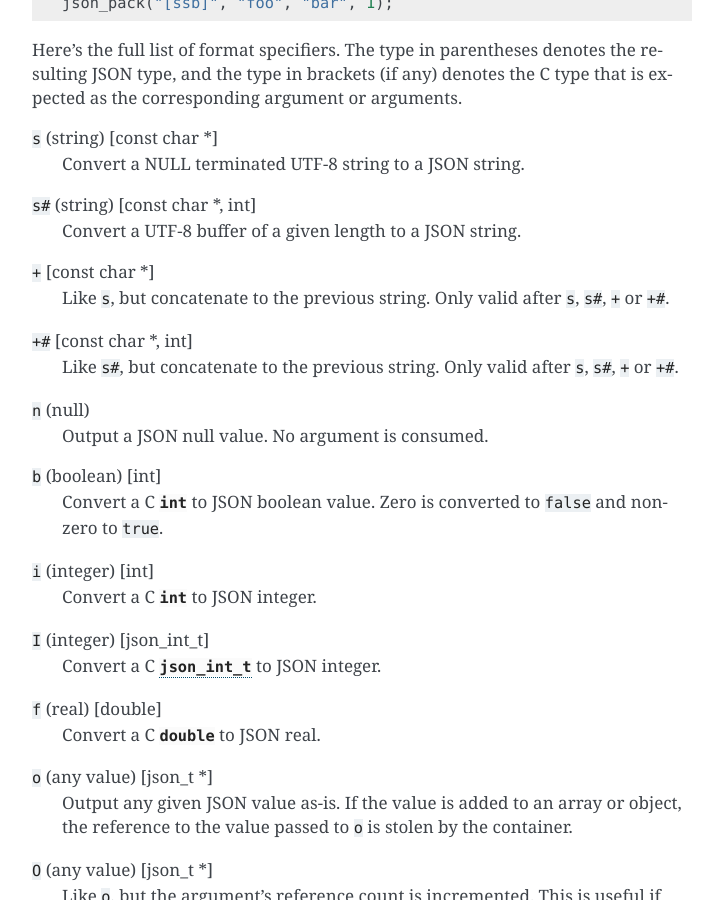
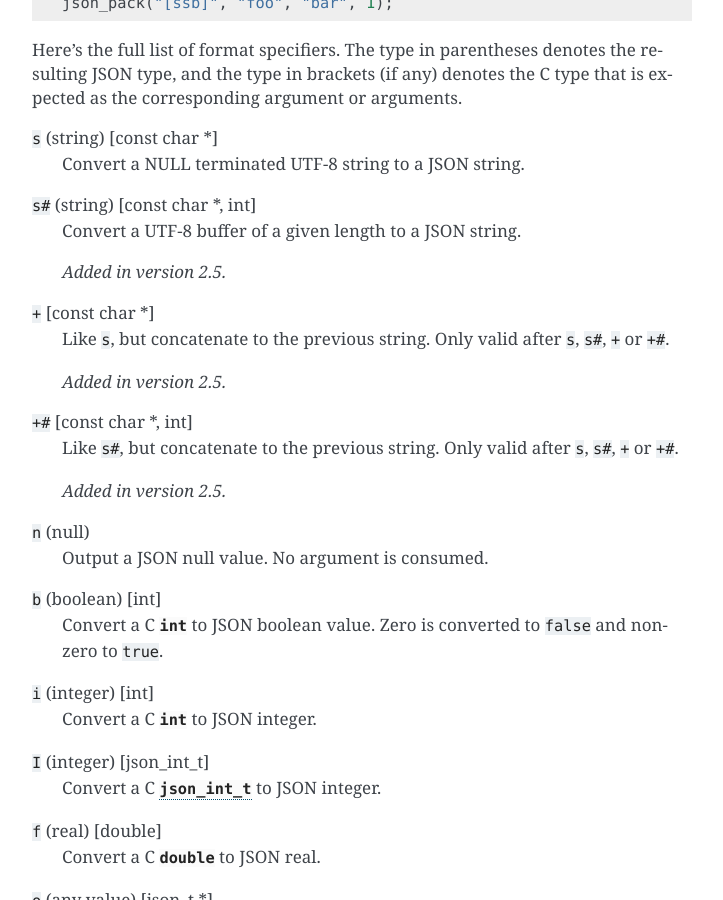
Before and after one commit to JingweiLiuis/jansson, a Sphinx documentation site: the page built from doc/apiref.rst, in a window 1280 px wide and 900 px high, scrolled down 21447 px. Shown: the whole window, without its empty margins (388-1111 px from the left). Built offline with Sphinx 7.4.7, drawn with Linux system fonts in a browser that asks for light colours.

Commit message:
Add versionadded to the new json_pack() format specifiers

```diff
--- a/doc/apiref.rst
+++ b/doc/apiref.rst
@@ -1082,13 +1082,19 @@ arguments.
 ``s#`` (string) [const char \*, int]
     Convert a UTF-8 buffer of a given length to a JSON string.
 
+    .. versionadded:: 2.5
+
 ``+`` [const char \*]
     Like ``s``, but concatenate to the previous string. Only valid
     after ``s``, ``s#``, ``+`` or ``+#``.
 
+    .. versionadded:: 2.5
+
 ``+#`` [const char \*, int]
     Like ``s#``, but concatenate to the previous string. Only valid
     after ``s``, ``s#``, ``+`` or ``+#``.
+
+    .. versionadded:: 2.5
 
 ``n`` (null)
     Output a JSON null value. No argument is consumed.
```
